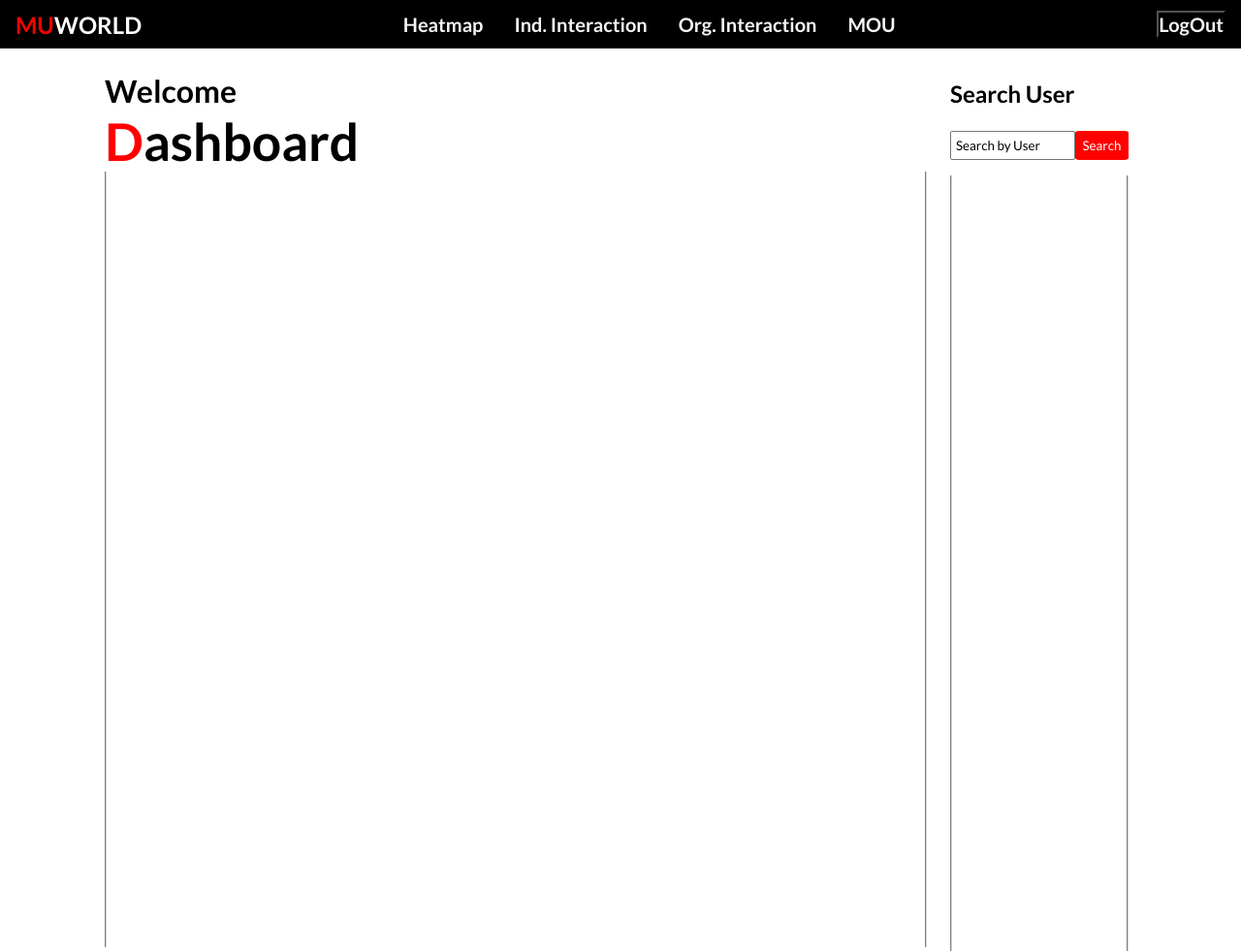
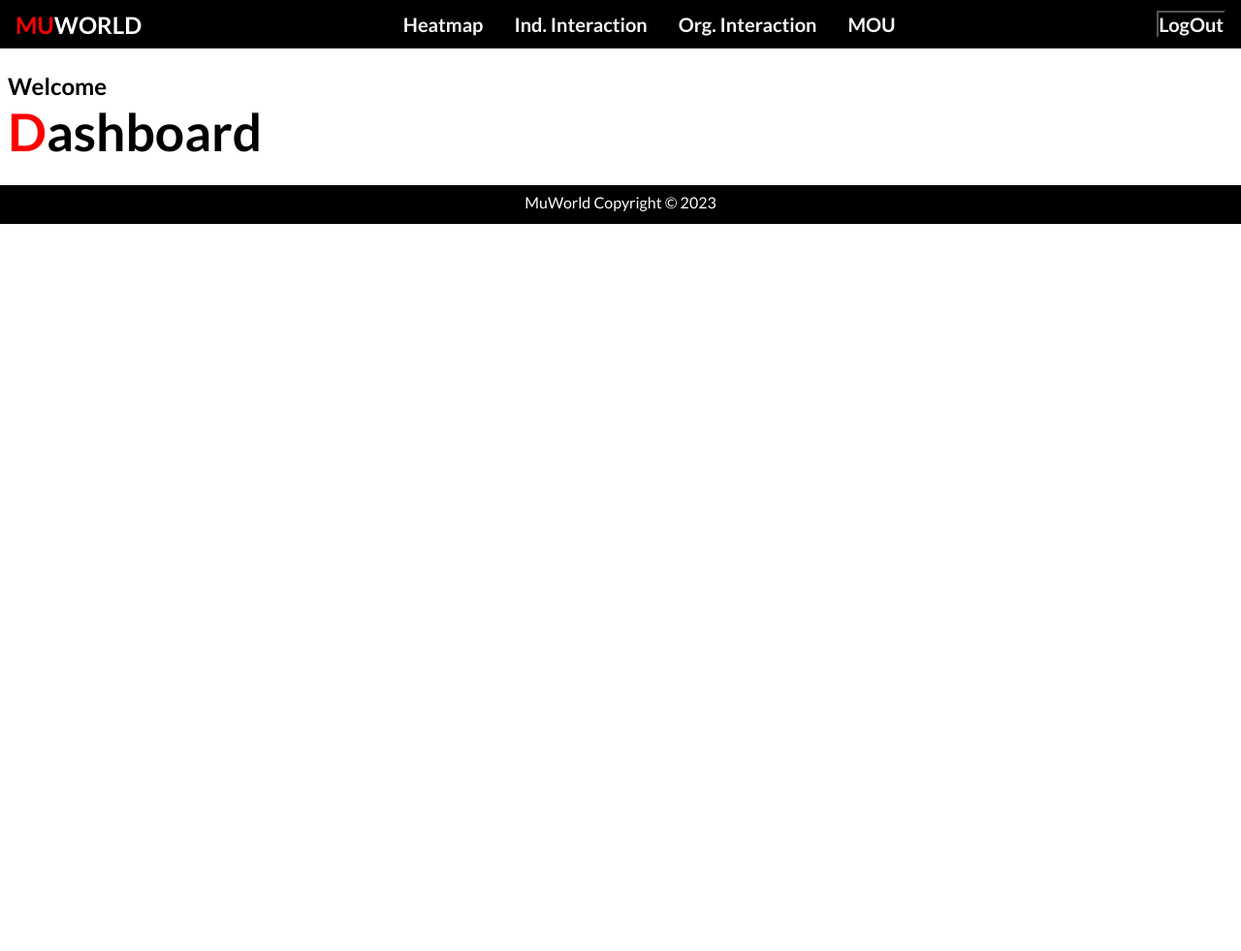
Before and after one commit to agengwan96/FT6, a website: page pages/dashboard.html in a window 1280 px wide. Shown: the top 981 px of the page at 97% size. After the commit the page ends 800 px from the top, so only its background shows below. Drawn offline with Linux system fonts and the light colour scheme; no server answers.

Commit message:
removed user search

```diff
--- a/pages/dashboard.html
+++ b/pages/dashboard.html
@@ -62,26 +62,14 @@
         </div>
       </div>
     </nav>
-    <div class="dashboard--wrapper">
-    <div id="dashboard">
+    <section id="dashboard">
       <h1> Welcome </h1>
       <h1 id="userName"></h1>
       <h1 class="sub__title"><span class="red">D</span>ashboard</h1>
-      <fieldset>
+      <div class="dashboard__buttons">
 
-      </fieldset>
-    </div>
-    <div id="user__search">
-      <h2 class="user__search--title">Search User</h2>
-      <form class="user__search--form">
-        <input class="user__search--input" value="Search by User">
-        <button class="user__search--btn">Search</button>
-      </form>
-      <fieldset class="user__search--results">
-
-      </fieldset>
-    </div>
-    </div>
+      </div>
+    </section>
     <footer>
       <p class="footer__text">MuWorld Copyright &#169; 2023</p>
     </footer>
```
